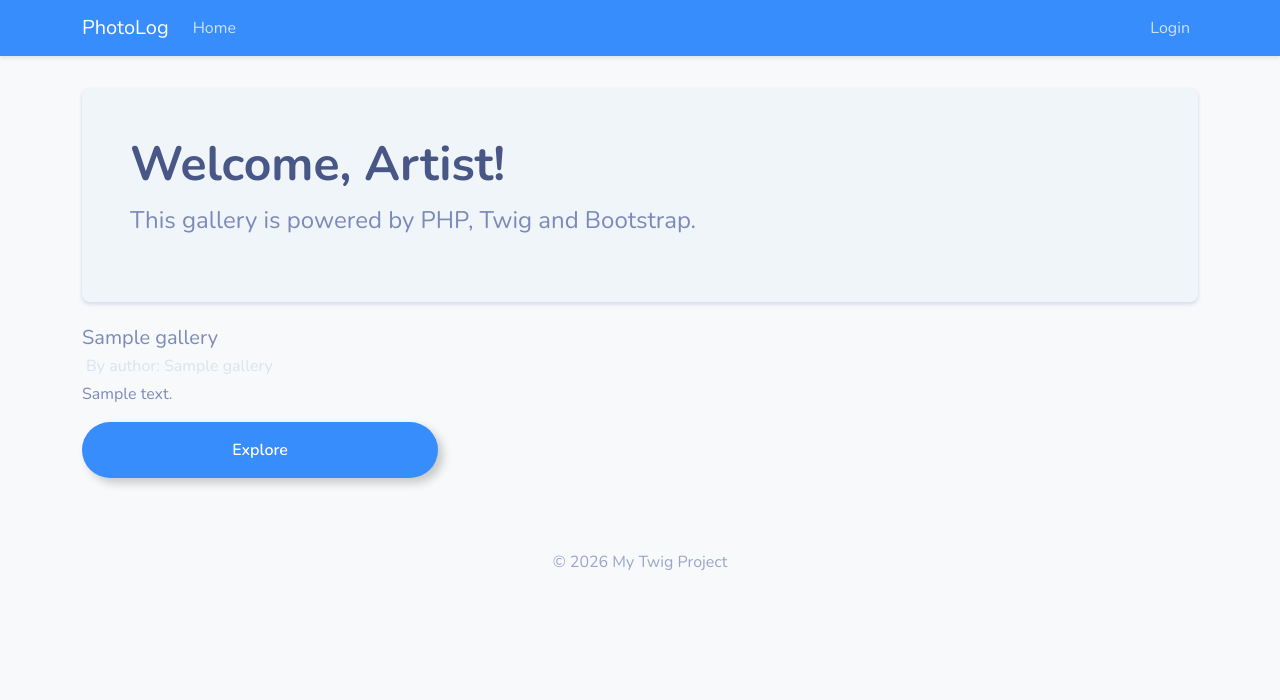
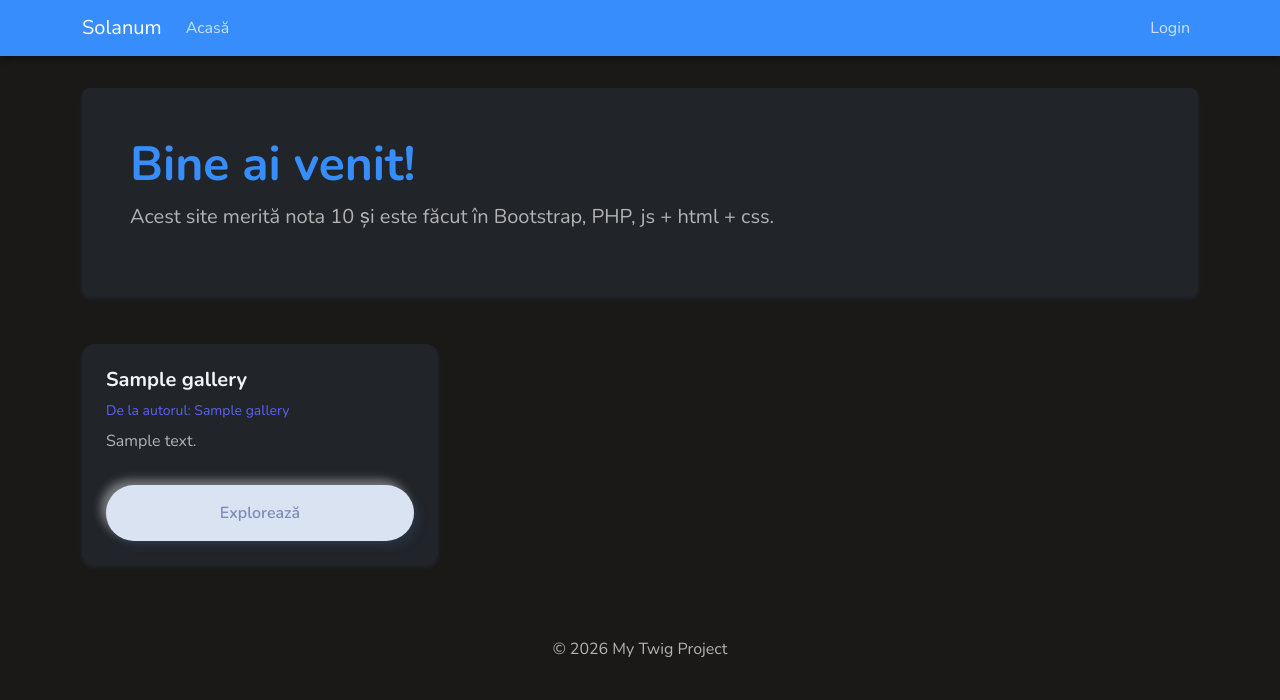
Before and after one commit to razvan-rusan/WebDevFaculta2, a PHP site: template templates/home.twig in a window 1280 px wide. Shown: the top 700 px of the page. Run offline with PHP 8.4, Linux system fonts and the light colour scheme; the template is opened without the code that fills it: most values are stand-ins (such as "Sample title", 1, 10 or a date in 2020); some libraries are stand-ins or nearby versions.

Commit message:
Needed a checkpoint. Doing something stupid and might revert to later.

```diff
--- a/templates/base.twig
+++ b/templates/base.twig
@@ -8,29 +8,34 @@
 
     <style>
         body {
-            background-color: #f8f9fa;
+            background-color: #1a1917; /
+            color: #e3e3e3;
         }
 
         .navbar {
             margin-bottom: 2rem;
-            box-shadow: 0 2px 4px rgba(0, 0, 0, 0.1);
+            box-shadow: 0 4px 6px rgba(0, 0, 0, 0.3);
         }
 
         .card {
-            border: none;
             border-radius: 12px;
-            transition: transform 0.2s;
+            transition: transform 0.2s, box-shadow 0.2s;
         }
 
         .card:hover {
             transform: translateY(-5px);
+            box-shadow: 0 8px 16px rgba(0, 0, 0, 0.4) !important;
+        }
+
+        .text-muted {
+            color: #b3b3b3 !important;
         }
     </style>
 </head>
 <body>
 <nav class="navbar navbar-expand-lg navbar-dark bg-primary">
     <div class="container">
-        <a class="navbar-brand" href="../index.php">PhotoLog</a>
+        <a class="navbar-brand" href="../index.php">Solanum</a>
 
         <button class="navbar-toggler" type="button" data-bs-toggle="collapse" data-bs-target="#mainNavbar">
             <span class="navbar-toggler-icon"></span>
@@ -39,7 +44,10 @@
         <div class="collapse navbar-collapse" id="mainNavbar">
             <ul class="navbar-nav me-auto">
                 <li class="nav-item">
-                    <a class="nav-link" href="../index.php">Home</a>
+                    <a class="nav-link" href="../index.php">Acasă</a>
+                </li>
+                <li class="nav-item">
+                    <a class="nav-link" href="../index.php"></a>
                 </li>
             </ul>
 
--- a/templates/home.twig
+++ b/templates/home.twig
@@ -3,23 +3,31 @@
 {% block title %} Home - {{ page_title }}{% endblock %}
 
 {% block content %}
-    <div class="p-5 mb-4 bg-light rounded-3 shadow-sm">
-        <h1 class="display-5 fw-bold">Welcome, Artist!</h1>
-        <p class="col-md-8 fs-4">This gallery is powered by PHP, Twig and Bootstrap.</p>
+    <div class="p-5 mb-5 bg-dark border border-secondary text-light rounded-3 shadow-sm">
+        <h1 class="display-5 fw-bold text-primary">Bine ai venit!</h1>
+        <p class="col-md-8 fs-5 text-muted">Acest site merită nota 10 și este făcut în Bootstrap, PHP, js + html + css.</p>
     </div>
 
-    <div class="row">
+    <div class="row g-4">
         {% for gallery in galleries %}
-            <div class="col-md-4">
-                <div class="card-body">
-                    <h5 class="card-title">{{ gallery.name }}</h5>
-                    <div class="p-1 fw-light text-secondary">By author: {{ gallery.author_name }}</div>
-                    <p class="card-text">{{ gallery.description }}</p>
-                    <a href="#" class="btn btn-outline-primary w-100">Explore</a>
+            <div class="col-lg-4 col-md-6">
+                <div class="card h-100 d-flex flex-column shadow-sm bg-dark border-secondary">
+                    <div class="card-body d-flex flex-column flex-grow-1">
+                        <h5 class="card-title text-light fw-bold">{{ gallery.name }}</h5>
+                        <div class="p-0 mb-2 small text-info">De la autorul: {{ gallery.author_name }}</div>
+
+                        <p class="card-text text-muted flex-grow-1">{{ gallery.description }}</p>
+
+                        <a href="../gallery.php?galleryId={{ gallery.id }}" class="btn btn-primary w-100 mt-3">
+                            Explorează
+                        </a>
+                    </div>
                 </div>
             </div>
         {% else %}
-            <div class="alert alert-info">No galleries found at this time to be displayed.</div>
+            <div class="col-12">
+                <div class="alert alert-info">No galleries found at this time to be displayed.</div>
+            </div>
         {% endfor %}
     </div>
 {% endblock %}
```
Also changed, not shown: gallery.php (+25 -7 lines), index.php (+3 -7 lines), login.php (+5 -6 lines), templates/gallery.twig (+23 -1 lines), utility scripts/populate_photos.php (added, +32 -0 lines), 2 other files.
